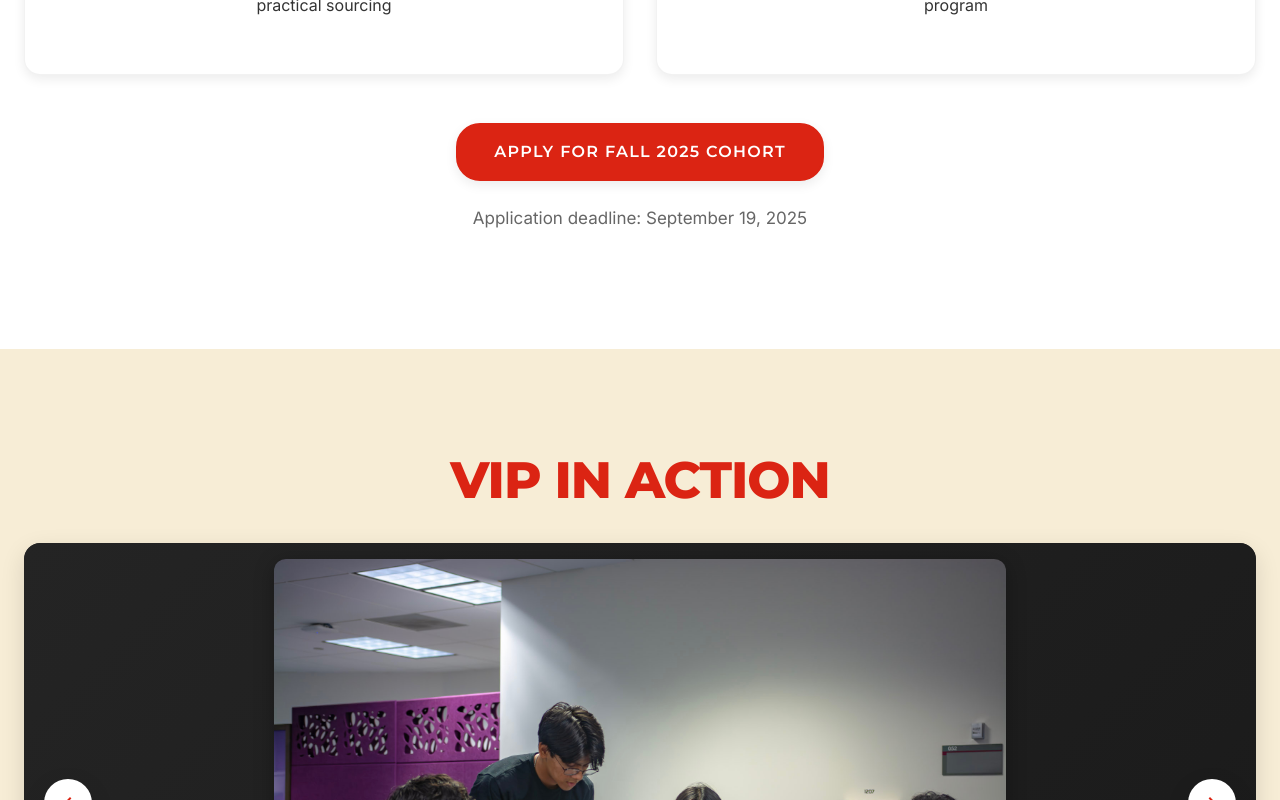
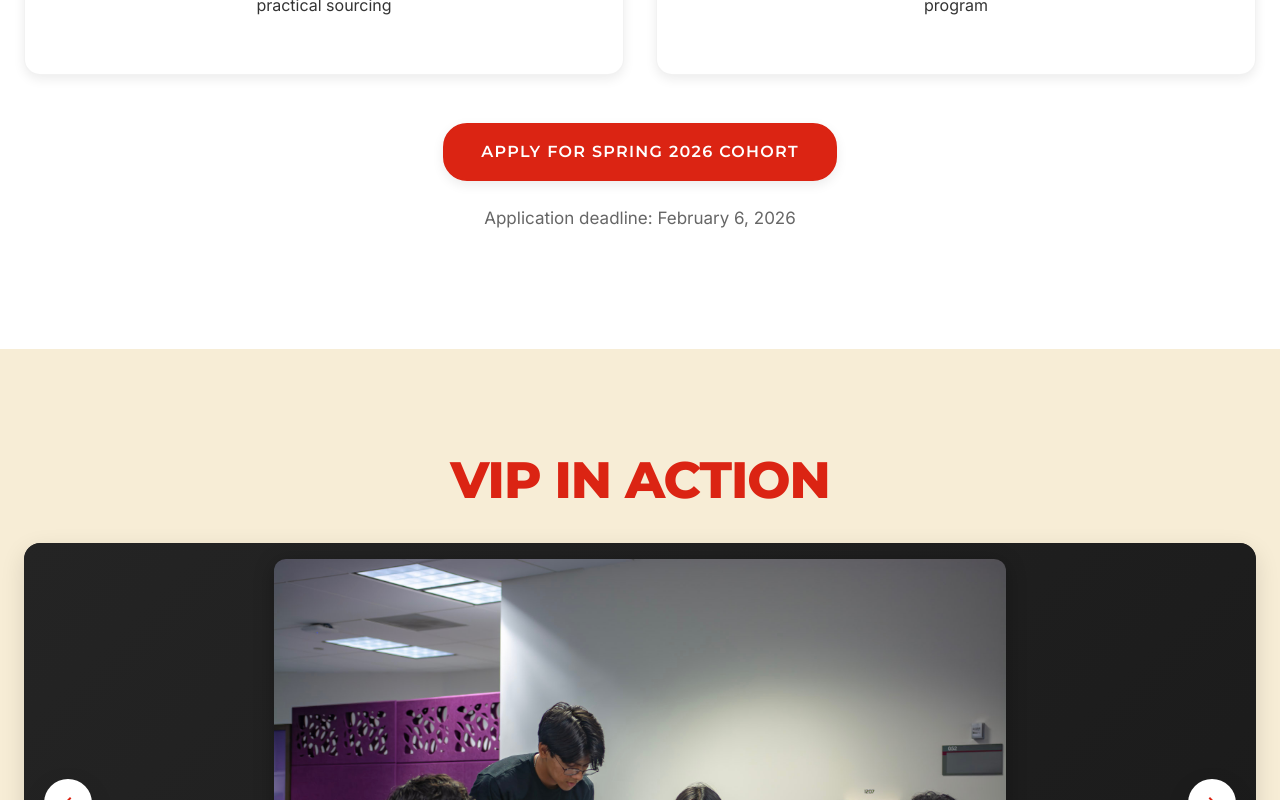
Before and after one commit to Azam999/rutgers-vip-website, a Next.js app: page / in a window 1280 px wide. Shown: the part 1980-2780 px from the top of the page. Built offline with nearby package versions, Linux system fonts and the light colour scheme.

Commit message:
Update page.js

```diff
--- a/src/app/page.js
+++ b/src/app/page.js
@@ -482,10 +482,10 @@ export default function Home() {
               rel="noopener noreferrer"
               className="btn btn-primary"
             >
-              Apply for Fall 2025 Cohort
+              Apply for Spring 2026 Cohort
             </a>
             <p style={{ marginTop: "1rem", color: "var(--gray-medium)" }}>
-              Application deadline: September 19, 2025
+              Application deadline: February 6, 2026
             </p>
           </div>
         </div>
@@ -948,7 +948,7 @@ export default function Home() {
       {/* Footer */}
       <footer>
         <div className="container">
-          <p>© 2025 Rutgers Venture Capital Club. All rights reserved.</p>
+          <p>© 2026 Rutgers Venture Capital Club. All rights reserved.</p>
           <p>Rutgers, The State University of New Jersey</p>
         </div>
       </footer>
```
